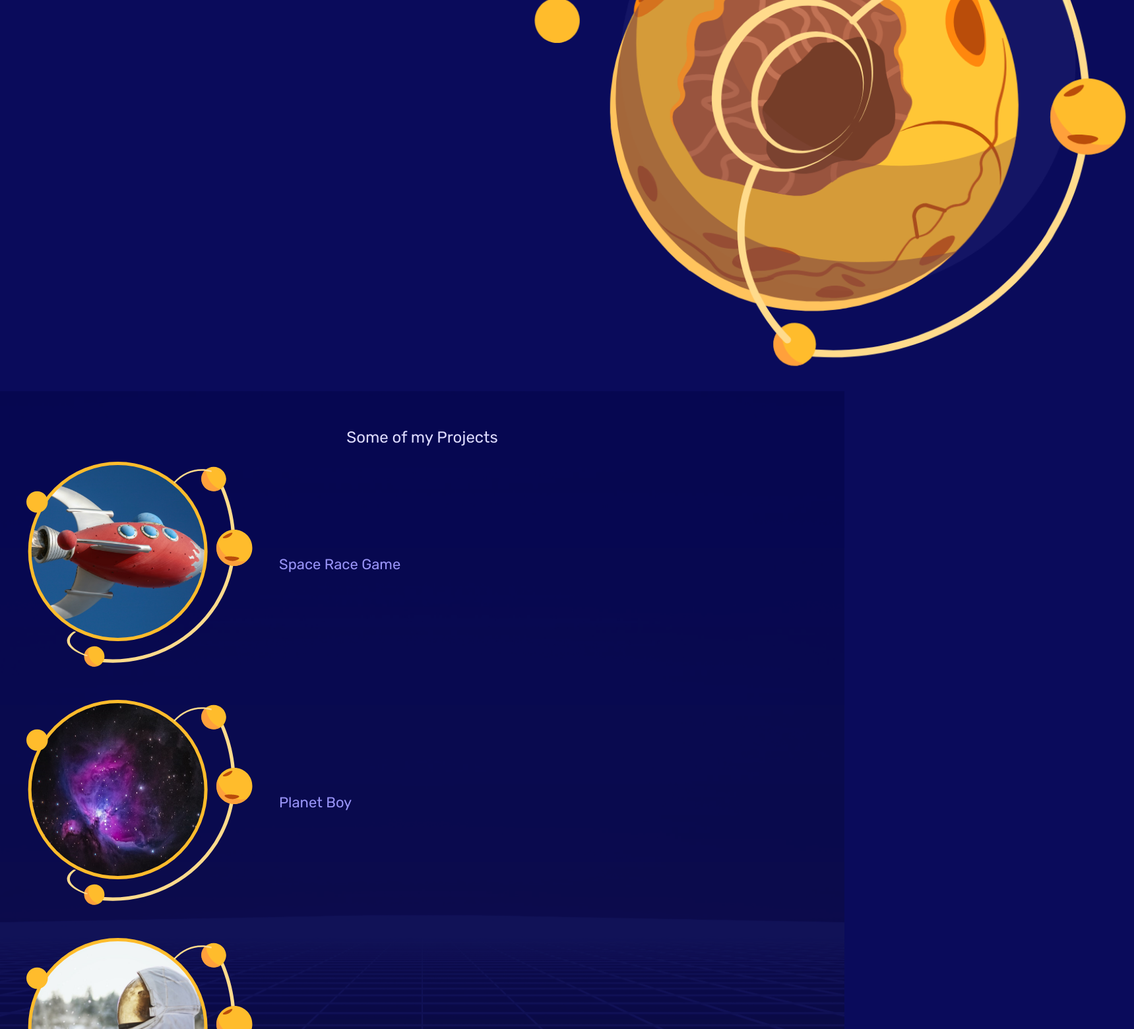
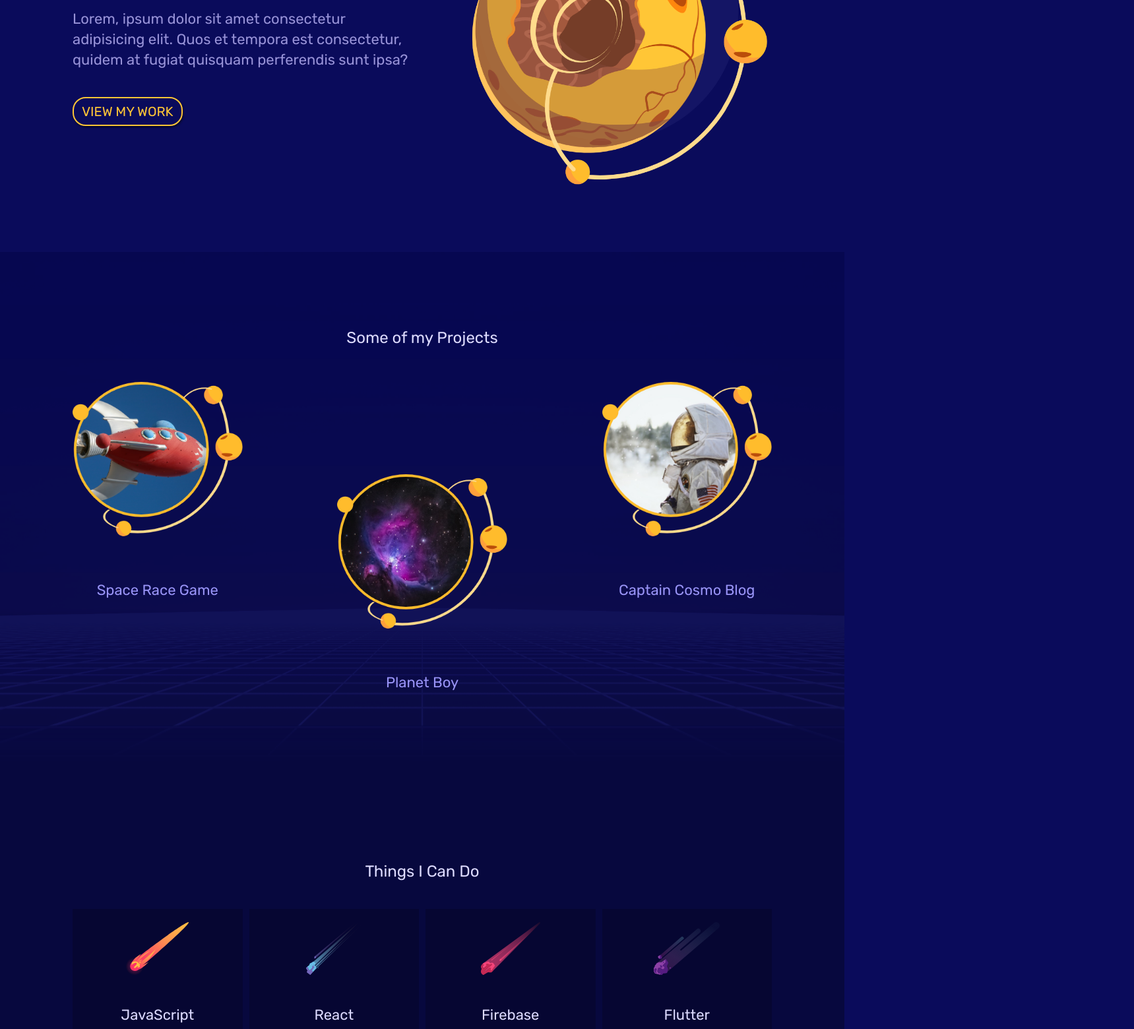
Before and after one commit to Yusuf-Fakhreddin/cosmo-junkie, a plain HTML site: page index.html in a window 1280 px wide. Shown: the part 386-1946 px from the top of the page at 66% size, 1719 px wide, since content can reach past the window. Drawn offline with Linux system fonts and the light colour scheme.

Commit message:
Larger Screens Styles

```diff
--- a/index.html
+++ b/index.html
@@ -45,12 +45,14 @@
         </a>
         <a href="">
           <img src="assets/project_3.png" alt="project3" />
-          <h4>Captain cosmo blog</h4>
+          <h4>Captain Cosmo Blog</h4>
         </a>
       </div>
     </section>
 
     <section id="skills">
+      <h3>Things I Can Do</h3>
+
       <ul class="grid">
         <li>
           <img src="assets/comet_1.svg" alt="comet" />
--- a/style.css
+++ b/style.css
@@ -8,6 +8,9 @@ html {
   scroll-behavior: smooth;
 }
 /* reset */
+* {
+  box-sizing: border-box;
+}
 body,
 p,
 a,
@@ -50,6 +53,7 @@ textarea {
   border-radius: 20px;
   border: 2px solid #9893d8;
   color: #f2f2f2;
+  resize: none;
 }
 
 /* fonts */
@@ -225,12 +229,110 @@ footer img {
 }
 /* small tablets */
 @media screen and (min-width: 620px) {
+  .welcome-text {
+    grid-column: 1/5;
+  }
+  .welcome-img {
+    grid-column: 5/9;
+  }
+  .welcome-img img {
+    width: 100%;
+  }
+  .projects {
+    /* space between projects and title */
+    margin-top: 40px;
+  }
+  .projects a {
+    /* take up 4 columns and automatically place your self */
+    grid-column: span 4;
+    /* removing display : flex */
+    display: block;
+    margin: 20px 0;
+  }
+  /* centering the third item */
+  .projects a:last-child {
+    grid-column: 3/7;
+  }
+  /* centering all the elements in the anchor tag */
+  .projects a * {
+    max-width: 60%;
+    /* 60% width + 20%+20% = 100% width */
+    margin: 10px 20%;
+  }
+  .projects h4 {
+    text-align: center;
+  }
+  #skills {
+    padding: 30px 100px;
+  }
+  footer {
+    background-size: 20%;
+  }
 }
 
 /* large tablets and laptops */
 @media screen and (min-width: 960px) {
   body {
     font-size: 18px;
+  }
+  .grid {
+    /* takes 100% of the screen width only until it's 1060px */
+    width: 100%;
+    max-width: 1060px;
+    margin: 0 auto;
+  }
+  .leading {
+    margin: 20px 0;
+  }
+  .site-nav {
+    padding: 0 20px;
+  }
+  .site-nav h1 {
+    grid-column: 1/3;
+  }
+  .site-nav ul {
+    display: flex;
+    grid-column: 6/9;
+    justify-content: flex-end;
+    align-self: center;
+  }
+  .site-nav li {
+    margin-left: 20px;
+  }
+  .welcome-text {
+    align-self: center;
+  }
+  #welcome {
+    padding-bottom: 40px;
+  }
+
+  .projects a:nth-child(1) {
+    grid-column: 2/4;
+  }
+  .projects a:nth-child(2) {
+    grid-column: 4/6;
+    padding-top: 140px;
+  }
+  .projects a:nth-child(3) {
+    grid-column: 6/8;
+  }
+  .projects a * {
+    max-width: 80%;
+    margin: 10px 10%;
+  }
+
+  #skills {
+    padding: 30px 20px;
+  }
+  #skills ul {
+    margin: 40px auto;
+  }
+  #skills li {
+    grid-column: span 2;
+  }
+  footer {
+    padding: 40px 20px;
+    background-size: 25%;
   }
 }
 
@@ -239,4 +341,29 @@ footer img {
   body {
     font-size: 20px;
   }
+  #welcome,
+  #portfolio,
+  #skills,
+  #contact {
+    padding: 90px 0;
+  }
+  .projects a:nth-child(1) {
+    grid-column: 1/3;
+  }
+
+  .projects a:nth-child(3) {
+    grid-column: 7/9;
+  }
+
+  .projects a * {
+    max-width: 100%;
+    margin: 30px 0;
+  }
+  footer {
+    padding: 80px 0;
+    background-size: 30%;
+  }
+  footer img {
+    width: 30px;
+  }
 }
```
